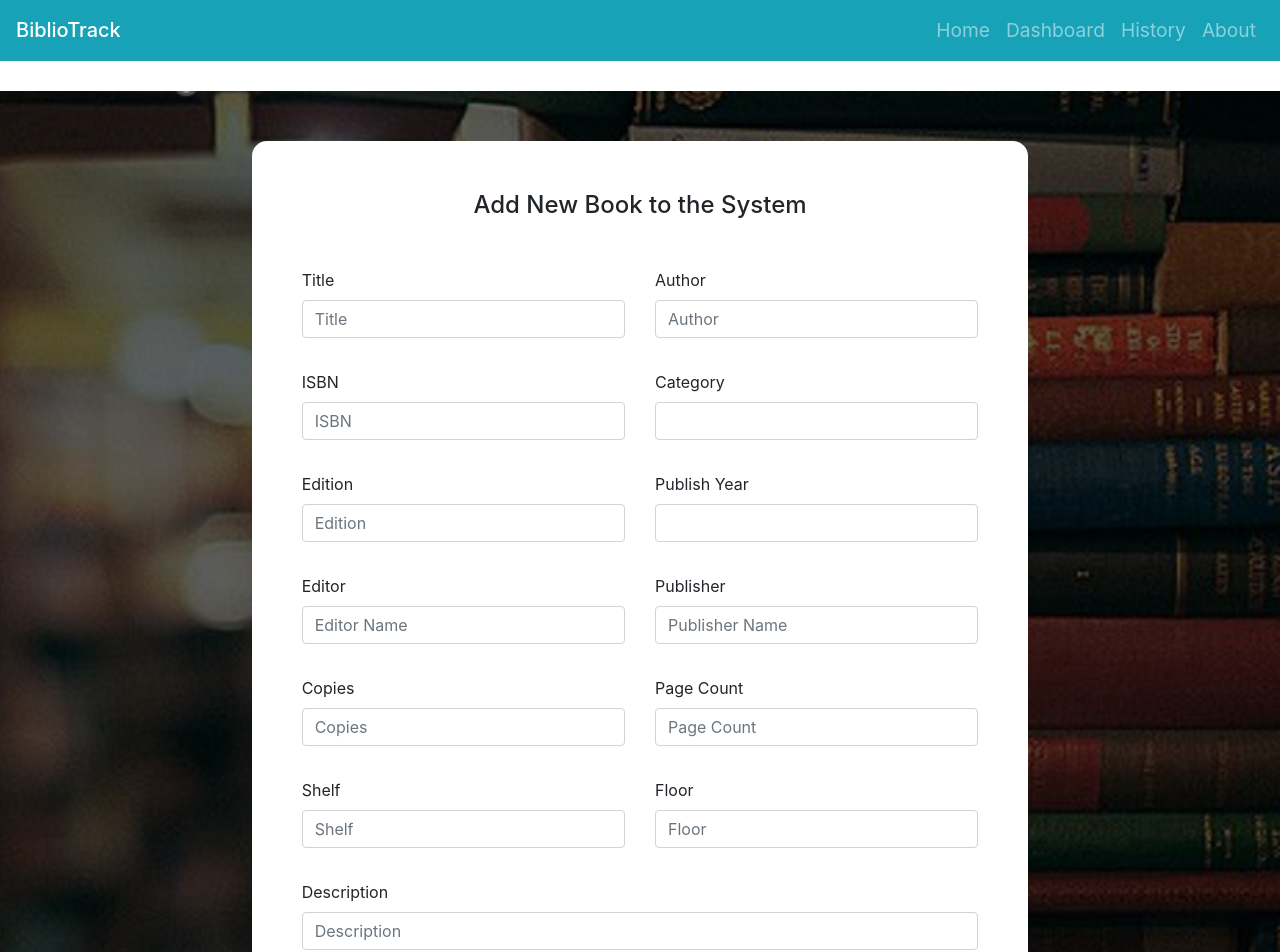
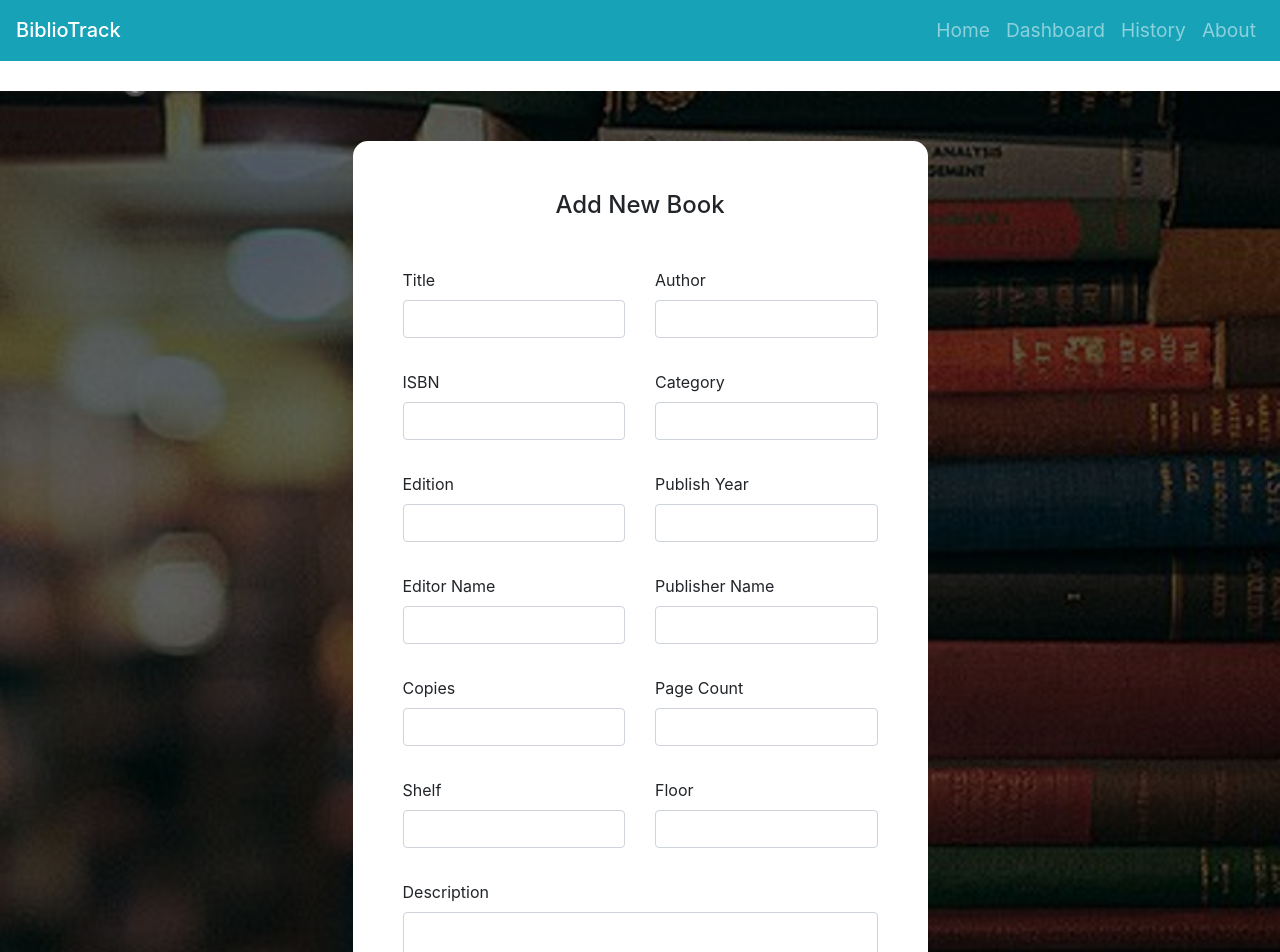
Before and after one commit to BiblioTrack/bibliotrack-frontend, a React (Create React App) app: page /addbook in a window 1280 px wide. Shown: the top 952 px of the page. Built offline with nearby package versions, Linux system fonts and the light colour scheme.

Commit message:
Update AddBookSection.js

```diff
--- a/src/pages/AddBookPage/components/AddBookSection.js
+++ b/src/pages/AddBookPage/components/AddBookSection.js
@@ -33,7 +33,7 @@ const AddBookSection = () => {
 
   return (
 
-    <MainSection title="Add New Book to the System"  mdBreakpoint={12}>
+    <MainSection title="Add New Book"  mdBreakpoint={10}>
       <Form className="mt-5" onSubmit={handleSubmit} title="Add New Book to the System" align="left">
 
         <Row>
@@ -42,7 +42,6 @@ const AddBookSection = () => {
               <Form.Label>Title</Form.Label>
               <FormControl
                 type="text"
-                placeholder="Title"
                 value={title}
                 onChange={(e) => setTitle(e.target.value)}
               />
@@ -53,7 +52,6 @@ const AddBookSection = () => {
               <Form.Label>Author</Form.Label>
               <FormControl
                 type="text"
-                placeholder="Author"
                 value={author}
                 onChange={(e) => setAuthor(e.target.value)}
               />
@@ -67,7 +65,6 @@ const AddBookSection = () => {
               <Form.Label>ISBN</Form.Label>
               <FormControl
                 type="text"
-                placeholder="ISBN"
                 value={isbn}
                 onChange={(e) => setIsbn(e.target.value)}
               />
@@ -91,7 +88,6 @@ const AddBookSection = () => {
               <Form.Label>Edition</Form.Label>
               <FormControl
                 type="int"
-                placeholder="Edition"
                 value={edition}
                 onChange={(e) => setEdition(e.target.value)}
               />
@@ -112,10 +108,9 @@ const AddBookSection = () => {
         <Row>
           <Col md={6} className="mb-3">
             <Form.Group className="mb-3" controlId="editor">
-              <Form.Label>Editor</Form.Label>
+              <Form.Label>Editor Name</Form.Label>
               <FormControl
                 type="text"
-                placeholder="Editor Name"
                 value={editor}
                 onChange={(e) => setEditor(e.target.value)}
               />
@@ -123,10 +118,9 @@ const AddBookSection = () => {
           </Col>
           <Col md={6} className="mb-3">
             <Form.Group className="mb-3" controlId="publisher">
-              <Form.Label>Publisher</Form.Label>
+              <Form.Label>Publisher Name</Form.Label>
               <FormControl
                 type="text"
-                placeholder="Publisher Name"
                 value={publisher}
                 onChange={(e) => setPublisher(e.target.value)}
               />
@@ -140,7 +134,6 @@ const AddBookSection = () => {
               <Form.Label>Copies</Form.Label>
               <FormControl
                 type="text"
-                placeholder="Copies"
                 value={copies}
                 onChange={(e) => setCopies(e.target.value)}
               />
@@ -151,7 +144,6 @@ const AddBookSection = () => {
               <Form.Label>Page Count</Form.Label>
               <FormControl
                 type="int"
-                placeholder="Page Count"
                 value={pageCount}
                 onChange={(e) => setPageCount(e.target.value)}
               />
@@ -165,7 +157,6 @@ const AddBookSection = () => {
               <Form.Label>Shelf</Form.Label>
               <FormControl
                 type="int"
-                placeholder="Shelf"
                 value={shelf}
                 onChange={(e) => setShelf(e.target.value)}
               />
@@ -176,7 +167,6 @@ const AddBookSection = () => {
               <Form.Label>Floor</Form.Label>
               <FormControl
                 type="int"
-                placeholder="Floor"
                 value={floor}
                 onChange={(e) => setFloor(e.target.value)}
               />
@@ -186,16 +176,16 @@ const AddBookSection = () => {
 
         <Form.Group className="mb-3" controlId="description">
           <Form.Label>Description</Form.Label>
-          <FormControl
-            type="text"
-            placeholder="Description"
+          <Form.Control
+            as="textarea"
+            rows={3}
             value={description}
             onChange={(e) => setDescription(e.target.value)}
           />
         </Form.Group>
 
         <div align='center'>
-          <Button type="submit" variant="info" className="mb-3 admin-button"> Add </Button>
+          <Button type="submit" variant="info" className="mb-3 wide-button"> Add </Button>
         </div>
 
       </Form>
```
